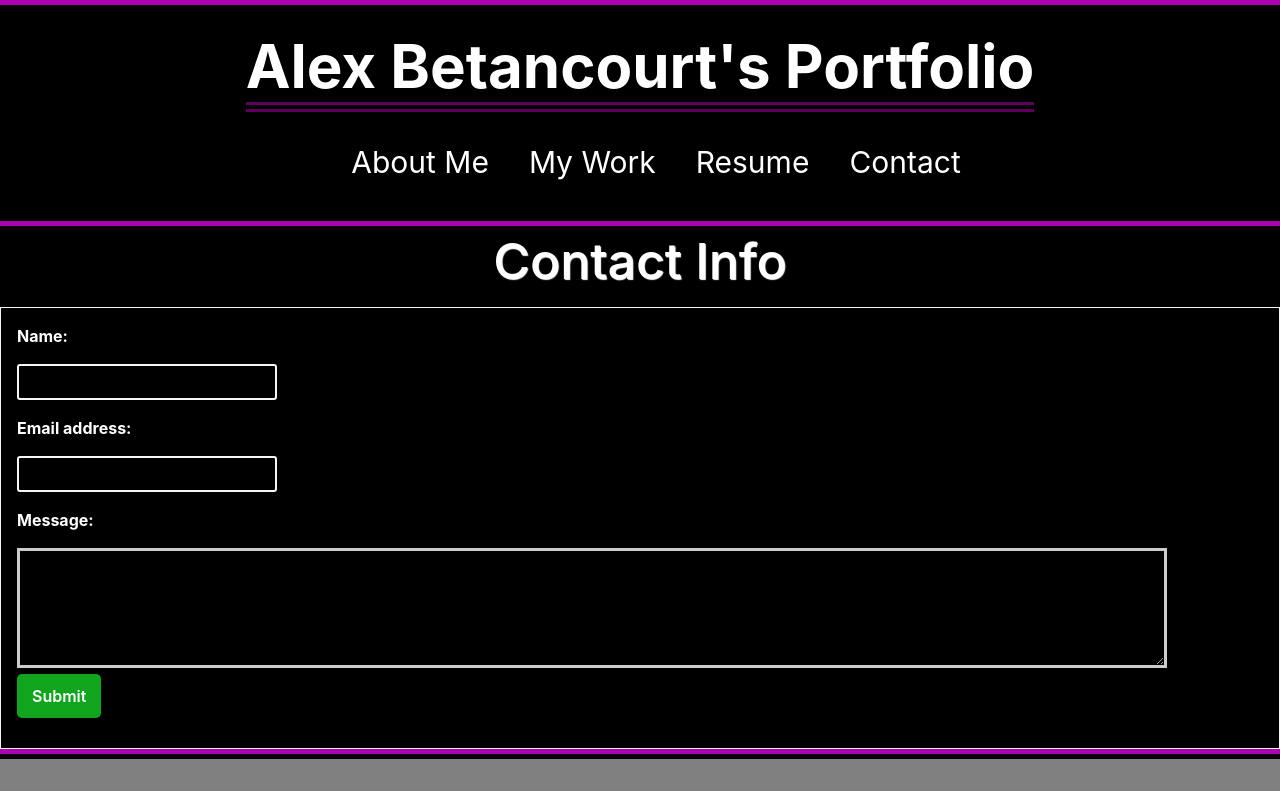
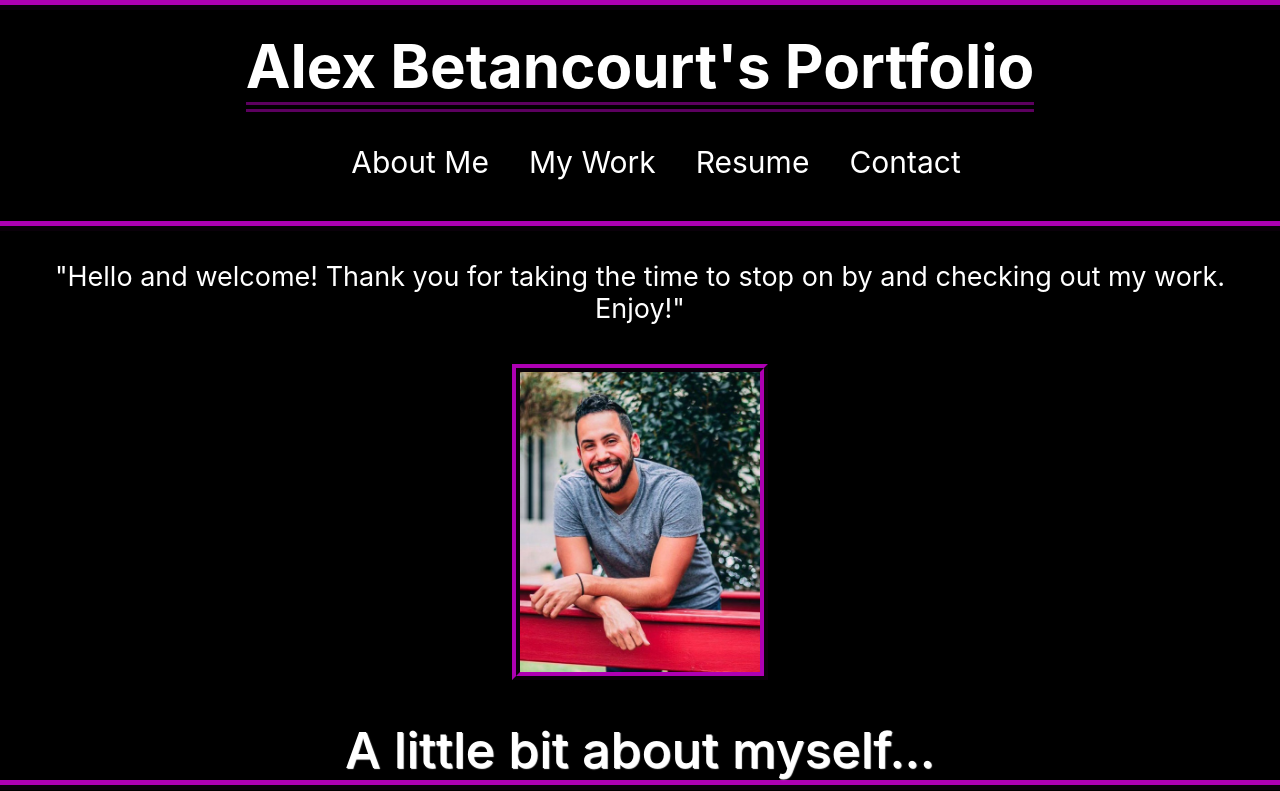
Before and after one commit to ajbf92/Portfolio_2.0, a React (Create React App) app: page / in a window 1280 px wide. Shown: the top 791 px of the page. Built offline with nearby package versions, Linux system fonts and the light colour scheme.

Commit message:
deploying

```diff
--- a/src/App.js
+++ b/src/App.js
@@ -11,7 +11,7 @@ import Footer from "./components/Footer";
 
 function App() {
   const [contactSelected, setContactSelected] = useState(false);
-  const [aboutSelected, setAboutSelected] = useState(false);
+  const [aboutSelected, setAboutSelected] = useState(true);
   const [resumeSelected, setResumeSelected] = useState(false);
   const [portfolioSelected, setPortfolioSelected] = useState(false);
   // console.log(aboutSelected,contactSelected,resumeSelected,portfolioSelected);
@@ -32,14 +32,14 @@ function App() {
 
         {/* checking which tab is active */}
 
-        {!aboutSelected && !resumeSelected && !portfolioSelected ? (
-          <ContactForm></ContactForm>
+        {!contactSelected && !resumeSelected && !portfolioSelected ? (
+          <About></About>
         ) : !contactSelected && !resumeSelected && !aboutSelected ? (
           <Portfolio></Portfolio>
         ) : !contactSelected && !portfolioSelected && !aboutSelected ? (
           <Resume></Resume>
         ) : (
-          <About></About>
+          <ContactForm></ContactForm>
         )}
       </div>
     <Footer className ='footer--pin'></Footer>
```
Also changed, not shown: 7 other files (tests, documents, lock files or other folders).
